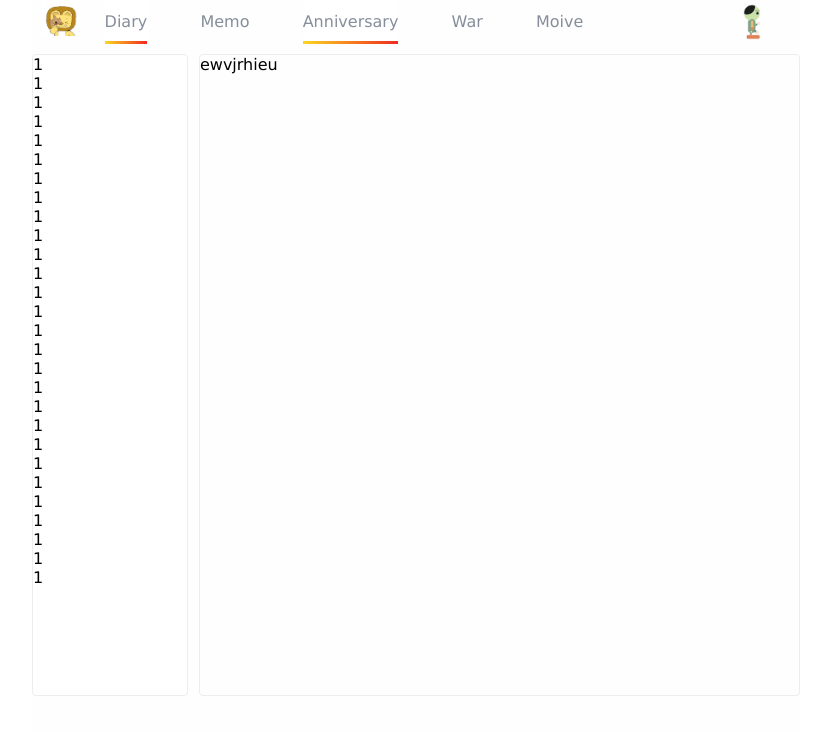
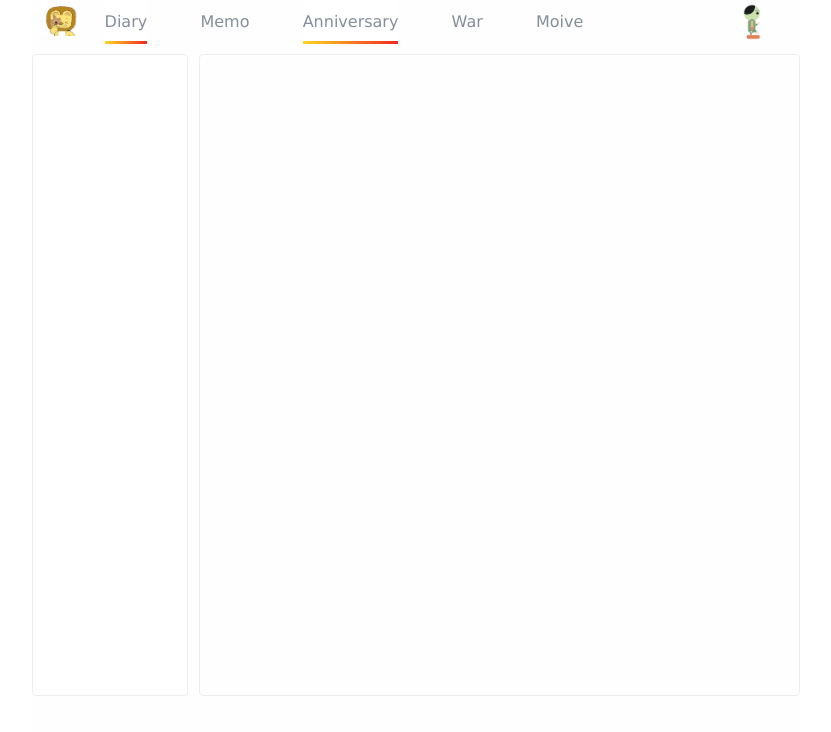
Before and after one commit to bellakongqn/journal, a Vue app: page /diary in a window 1280 px wide. Shown: the top 732 px of the page, without its empty margins (224-1055 px from the left). Built offline with nearby package versions, Linux system fonts and the light colour scheme; sample sign-in values are in the browser's storage.

Commit message:
登录逻辑

```diff
--- a/src/views/diary/diary.less
+++ b/src/views/diary/diary.less
@@ -5,7 +5,7 @@
         width: 20%;
         background: #fff;
         height: 80vh;
-        overflow-y: scroll;
+        overflow-y: auto;
         border: 1px solid #ededed;
         border-radius: 4px;
     }
--- a/src/views/diary/diary.vue
+++ b/src/views/diary/diary.vue
@@ -1,48 +1,16 @@
 <template>
     <div class="diaryContainer">
         <div class="diaryNav">
-            <ul>
-                <li>1</li>
-                <li>1</li>
-                <li>1</li>
-                <li>1</li>
-                <li>1</li>
-                <li>1</li>
-                <li>1</li>
-                <li>1</li>
-                <li>1</li>
-                <li>1</li>
-                <li>1</li>
-                <li>1</li>
-                <li>1</li>
-                <li>1</li>
-                <li>1</li>
-                <li>1</li>
-                <li>1</li>
-                <li>1</li>
-                <li>1</li>
-                <li>1</li>
-                <li>1</li>
-                <li>1</li>
-                <li>1</li>
-                <li>1</li>
-                <li>1</li>
-                <li>1</li>
-                <li>1</li>
-                <li>1</li>
+            <ul class="navList">
             </ul>
         </div>
         <div class="diaryDetaiil">
-            ewvjrhieu
-            <!-- <tinymce /> -->
         </div>
     </div>
 </template>
 <script>
-// import tinymce from '../../components/tinymce/tinymce.vue'
 export default {
     components:{
-        // tinymce,
     }
 }
 </script>
--- a/src/views/login/login.less
+++ b/src/views/login/login.less
@@ -21,3 +21,21 @@
     height: 30px;
     line-height: 30px;
 }
+.errText{
+    padding: 0;
+    height: 30px;
+    line-height: 30px;
+    font-size: 14px;
+    font-weight: 300;
+    width: 90%;
+    margin: 0 auto;
+    margin-top: 20px;
+    background: #F7DCDD;
+    border-radius: 5px;
+    color: #D15B59;
+}
+.warningIcon{
+    position: relative;
+    top: 3px;
+    padding: 0 4px 0 2px;
+}
--- a/src/views/login/login.vue
+++ b/src/views/login/login.vue
@@ -3,6 +3,9 @@
         <div class="formContainer">
             <div class="formTitle">登录</div>
             <form>
+                <p v-show="errText!==''" class="errText">
+                    <img  src="../../img/warning.png" class="warningIcon"/>{{errText}}
+                </p>
                 <Input v-model="userName" type="text" label="用户名或Email"/>
                 <Input v-model="password" type="password" label="密码"/>
                 <Button text="登录" size="small" @click="loginIn"/>
@@ -23,6 +26,7 @@ export default {
         return{
             userName:'',
             password:'',
+            errText:'',
         }
     },
     methods:{
@@ -30,8 +34,14 @@ export default {
             this.$router.push('/register')
         },
         loginIn(){
-            this.$store.commit('login/loginIn')
-            this.$router.push('/home')
+            if(this.userName===''){
+                this.errText = "请输入用户名"
+            }else if(this.password===""){
+                this.errText = "请输入密码"
+            }else{
+                this.$store.commit('login/loginIn')
+                this.$router.push('/home')
+            }
         }
     },
     components:{
```
